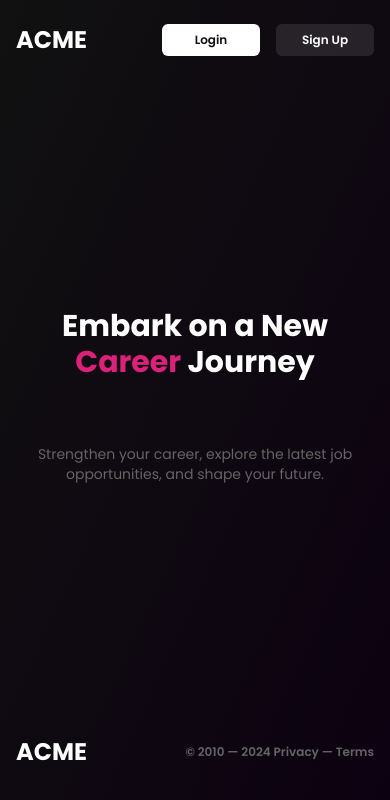
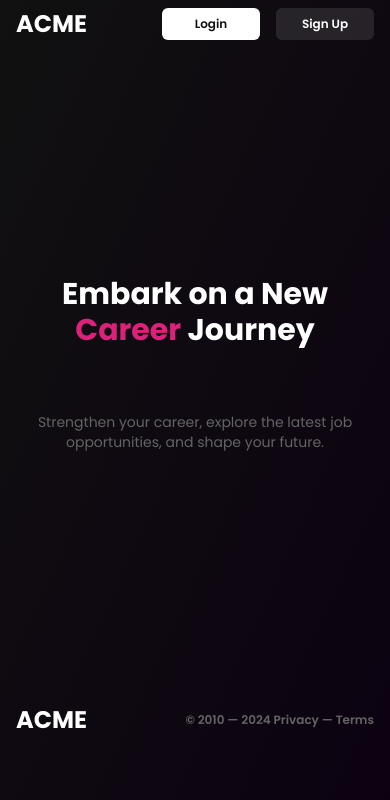
Before and after one commit to mucahittasan/Job-Finding-App, a Next.js app: page / in a window 390 px wide. Shown: the top 800 px of the page. Built offline with nearby package versions, Linux system fonts and the light colour scheme.

Commit message:
Updated responsive jobList max height

```diff
--- a/src/components/root/header/HeaderContent.tsx
+++ b/src/components/root/header/HeaderContent.tsx
@@ -57,7 +57,7 @@ const HeaderContent = () => {
 
   return (
     <header
-      className={`flex px-4 py-6 items-center justify-between ${
+      className={`flex px-4 md:py-6 py-2 items-center justify-between ${
         pathname === '/' && 'content'
       }`}
     >
--- a/src/components/root/jobs/JobsHeader.tsx
+++ b/src/components/root/jobs/JobsHeader.tsx
@@ -7,7 +7,7 @@ const JobsHeader = () => {
   const { setSearchQuery } = useFilter()
 
   return (
-    <div className="py-4 border-b border-b-gray_color/30 flex md:flex-row flex-col md:items-center justify-between gap-y-4">
+    <div className="md:px-0 px-4 py-4 border-b border-b-gray_color/30 flex md:flex-row flex-col md:items-center justify-between gap-y-4">
       <input
         placeholder="Search.."
         className=" text-sm text-dark md:py-2 py-1 font-medium bg-white border-[1px] md:rounded-lg rounded-md outline-none transition pl-4 md:w-[400px] w-full"
--- a/src/components/root/jobs/JobsList.tsx
+++ b/src/components/root/jobs/JobsList.tsx
@@ -84,7 +84,7 @@ const JobsList = () => {
       variants={jobListVariants}
       initial="hidden"
       animate="visible"
-      className="lg:max-h-[calc(100vh-173px)] md:max-h-[calc(100vh-201px)] max-h-[calc(100vh-255px)] h-full overflow-y-auto md:px-12 px-4 py-6 flex flex-col overflow-x-hidden "
+      className="lg:max-h-[calc(100vh-173px)] md:max-h-[calc(100vh-201px)] max-h-[calc(100vh-224px)] h-full overflow-y-auto md:px-12 px-4 py-6 flex flex-col overflow-x-hidden "
     >
       {jobs?.data?.length === 0 ? (
         <div className="flex gap-x-4 items-center">
```
